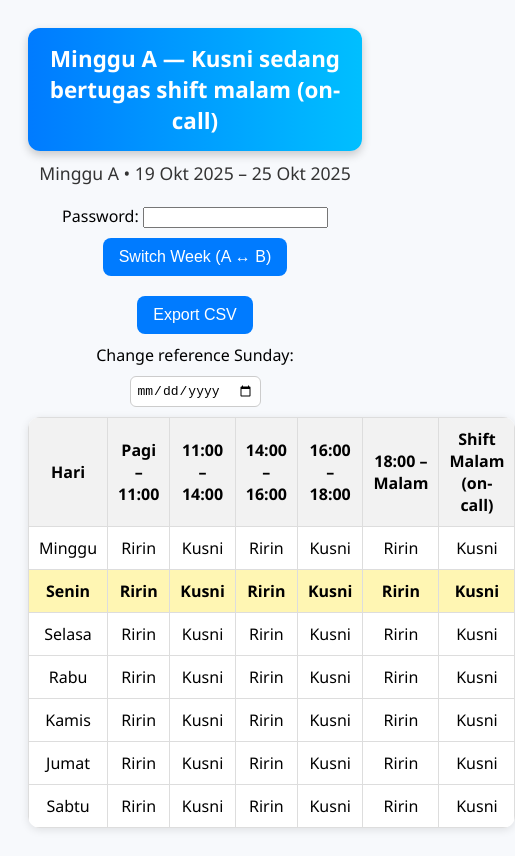
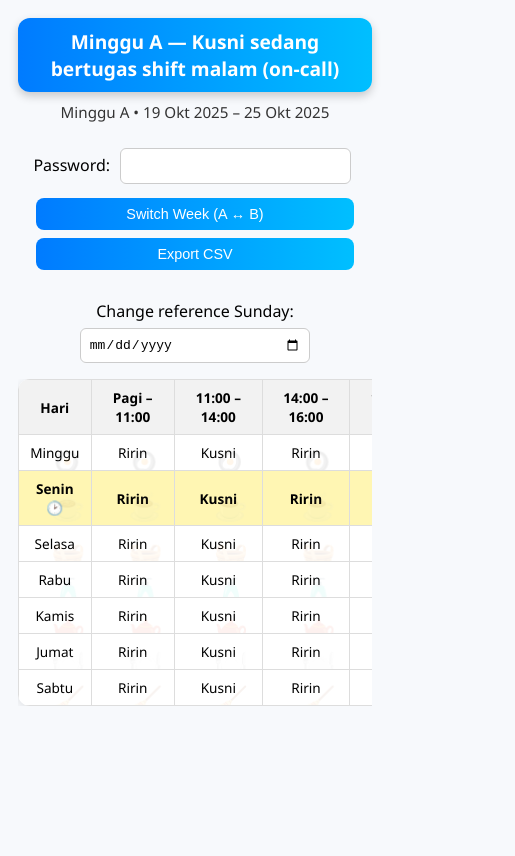
Before and after one commit to eehow12/kakaktimetable, a plain HTML site: page index.html in a window 390 px wide. Shown: the whole page, 515 px wide, since content can reach past the window. Drawn offline with Linux system fonts and the light colour scheme.

Commit message:
decorations, phone screen, TODAY highlighted, random emojis

```diff
--- a/index.html
+++ b/index.html
@@ -10,6 +10,7 @@
       background-color: #f7f9fc;
       text-align: center;
       padding: 20px;
+      transition: background 0.3s ease;
     }
 
     .banner {
@@ -20,6 +21,7 @@
       font-weight: bold;
       margin-bottom: 10px;
       box-shadow: 0 4px 10px rgba(0,0,0,0.2);
+      transition: background 0.3s ease;
     }
 
     .weekA { background: linear-gradient(90deg, #007bff, #00bfff); }
@@ -31,9 +33,48 @@
       color: #333;
     }
 
+    .controls {
+      margin-bottom: 10px;
+    }
+
+    button {
+      margin: 6px;
+      padding: 10px 16px;
+      border: none;
+      border-radius: 8px;
+      cursor: pointer;
+      font-size: 1em;
+      color: white;
+      background: linear-gradient(90deg, #007bff, #00bfff);
+      transition: background 0.3s ease, transform 0.1s ease;
+    }
+
+    button:hover {
+      opacity: 0.9;
+      transform: scale(1.03);
+    }
+
+    input[type="date"], input[type="password"] {
+      margin: 6px;
+      padding: 8px;
+      border-radius: 6px;
+      border: 1px solid #ccc;
+      font-size: 1em;
+      width: 180px;
+      max-width: 60%;
+    }
+
+    /* Responsive table container */
+    .table-container {
+      width: 100%;
+      overflow-x: auto;
+      -webkit-overflow-scrolling: touch;
+    }
+
     table {
       width: 100%;
-      max-width: 850px;
+      min-width: 700px;
+      max-width: 900px;
       margin: 0 auto;
       border-collapse: collapse;
       background-color: white;
@@ -45,10 +86,26 @@
     th, td {
       border: 1px solid #ddd;
       padding: 10px;
+      position: relative;
+      overflow: hidden;
+      word-wrap: break-word;
+      font-size: 0.95em;
     }
 
     th {
       background-color: #f2f2f2;
+    }
+
+    /* Emoji backgrounds */
+    td::before {
+      content: attr(data-emoji);
+      position: absolute;
+      font-size: 2em;
+      opacity: 0.08;
+      top: 30%;
+      left: 45%;
+      pointer-events: none;
+      user-select: none;
     }
 
     tr:hover {
@@ -60,28 +117,19 @@
       font-weight: bold;
     }
 
-    button {
-      margin: 10px;
-      padding: 10px 16px;
-      border: none;
-      border-radius: 8px;
-      cursor: pointer;
-      font-size: 1em;
-      color: white;
-      background-color: #007bff;
-      transition: 0.2s;
+    /* Mobile tweaks */
+    @media (max-width: 768px) {
+      .banner { font-size: 1.2em; padding: 10px; }
+      button { padding: 8px 12px; font-size: 0.9em; }
+      th, td { padding: 8px; font-size: 0.85em; }
+      #dateRange { font-size: 0.95em; }
     }
 
-    button:hover {
-      background-color: #0056b3;
-    }
-
-    input[type="date"] {
-      margin: 10px;
-      padding: 6px;
-      border-radius: 6px;
-      border: 1px solid #ccc;
-      font-size: 1em;
+    @media (max-width: 480px) {
+      body { padding: 10px; }
+      button { display: block; width: 90%; margin: 8px auto; }
+      input[type="date"], input[type="password"] { width: 90%; }
+      table { min-width: 650px; }
     }
   </style>
 </head>
@@ -90,9 +138,9 @@
   <div id="banner" class="banner"></div>
   <div id="dateRange"></div>
 
-  <div>
-  <label for="fname">Password:</label>
-  <input type="password" id="fname" name="fname" autocomplete="new-password">
+  <div class="controls">
+    <label for="fname">Password:</label>
+    <input type="password" id="fname" name="fname" autocomplete="new-password">
     <button id="switchWeek">Switch Week (A ↔ B)</button>
     <button id="exportCSV">Export CSV</button>
     <br>
@@ -100,26 +148,19 @@
     <input type="date" id="refDate">
   </div>
 
-  <table id="scheduleTable"></table>
+  <div class="table-container">
+    <table id="scheduleTable"></table>
+  </div>
 
   <script>
     // === DATA ===
-    const weekA = {
-      name: "Minggu A",
-      onCall: "Kusni",
-      morning: "Ririn"
-    };
-
-    const weekB = {
-      name: "Minggu B",
-      onCall: "Ririn",
-      morning: "Kusni"
-    };
-
+    const weekA = { name: "Minggu A", onCall: "Kusni", morning: "Ririn" };
+    const weekB = { name: "Minggu B", onCall: "Ririn", morning: "Kusni" };
     const days = ["Minggu", "Senin", "Selasa", "Rabu", "Kamis", "Jumat", "Sabtu"];
+    const emojis = ["🍳", "☕", "🧺", "🧴", "🫖", "🍽️", "🧹"];
 
     // === LOGIC ===
-    let referenceSunday = new Date(2025, 9, 19); // 19 Oct 2025 is Week A start
+    let referenceSunday = new Date(2025, 9, 19); // 19 Oct 2025 = Week A start
     let currentWeekType = getWeekType(referenceSunday);
 
     function getWeekType(ref) {
@@ -145,8 +186,17 @@
     function updateDisplay(weekType) {
       const data = weekType === "A" ? weekA : weekB;
       const banner = document.getElementById("banner");
+      const switchBtn = document.getElementById("switchWeek");
+
+      // Banner text and style
       banner.textContent = `${data.name} — ${data.onCall} sedang bertugas shift malam (on-call)`;
       banner.className = `banner week${weekType}`;
+
+      // Match button color
+      switchBtn.style.background =
+        weekType === "A"
+          ? "linear-gradient(90deg, #007bff, #00bfff)"
+          : "linear-gradient(90deg, #28a745, #70db70)";
 
       const range = getWeekRange(referenceSunday);
       document.getElementById("dateRange").textContent =
@@ -168,50 +218,45 @@
           <th>Shift Malam (on-call)</th>
         </tr>
       `;
+
       days.forEach((day, i) => {
         const isToday = i === today ? "today" : "";
+        const emoji = emojis[i % emojis.length];
+        const dayLabel = i === today ? `${day} 🕑` : day;
+
         tableHTML += `
           <tr class="${isToday}">
-            <td>${day}</td>
-            <td>${data.morning}</td>
-            <td>${data.onCall === data.morning ? "—" : data.onCall}</td>
-            <td>${data.morning}</td>
-            <td>${data.onCall}</td>
-            <td>${data.morning}</td>
-            <td>${data.onCall}</td>
+            <td data-emoji="${emoji}">${dayLabel}</td>
+            <td data-emoji="${emoji}">${data.morning}</td>
+            <td data-emoji="${emoji}">${data.onCall === data.morning ? "—" : data.onCall}</td>
+            <td data-emoji="${emoji}">${data.morning}</td>
+            <td data-emoji="${emoji}">${data.onCall}</td>
+            <td data-emoji="${emoji}">${data.morning}</td>
+            <td data-emoji="${emoji}">${data.onCall}</td>
           </tr>
         `;
       });
       document.getElementById("scheduleTable").innerHTML = tableHTML;
     }
 
+    // === PASSWORD PROTECTION ===
+    const requiredPassword = "87654321";
+    const pwdInput = document.getElementById("fname");
+    const switchBtn = document.getElementById("switchWeek");
+    switchBtn.disabled = true;
+
+    function checkPasswordAndToggle() {
+      switchBtn.disabled = pwdInput.value !== requiredPassword;
+    }
+
+    pwdInput.addEventListener("input", checkPasswordAndToggle);
+    window.addEventListener("load", checkPasswordAndToggle);
+
     // === INTERACTIVITY ===
-    document.getElementById("switchWeek").addEventListener("click", () => {
+    switchBtn.addEventListener("click", () => {
       currentWeekType = currentWeekType === "A" ? "B" : "A";
       updateDisplay(currentWeekType);
     });
-
-    // === PASSWORD PROTECTION FOR SWITCH ===
-    // change the password you want here
-    const requiredPassword = "87654321";
-    const pwdInput = document.getElementById("fname");
-    const switchBtn = document.getElementById("switchWeek");
-
-    // start disabled
-    switchBtn.disabled = true;
-
-    function checkPasswordAndToggle() {
-      if (pwdInput.value === requiredPassword) {
-        switchBtn.disabled = false;
-      } else {
-        switchBtn.disabled = true;
-      }
-    }
-
-    // Check on input and on page load
-    pwdInput.addEventListener("input", checkPasswordAndToggle);
-    // in case browser autofills (some browsers fire input, but ensure consistency)
-    window.addEventListener("load", checkPasswordAndToggle);
 
     document.getElementById("refDate").addEventListener("change", (e) => {
       const newDate = new Date(e.target.value);
```
